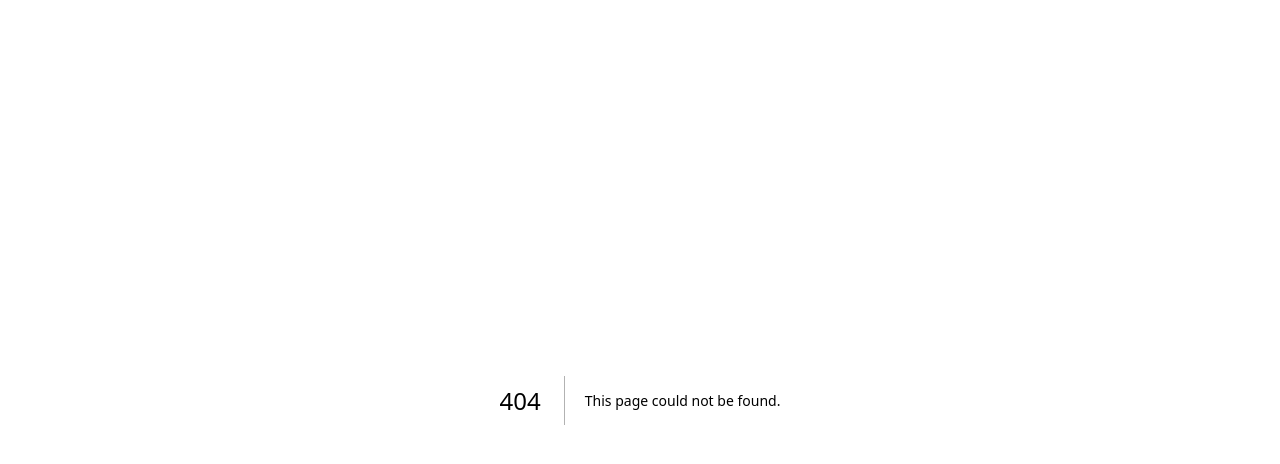
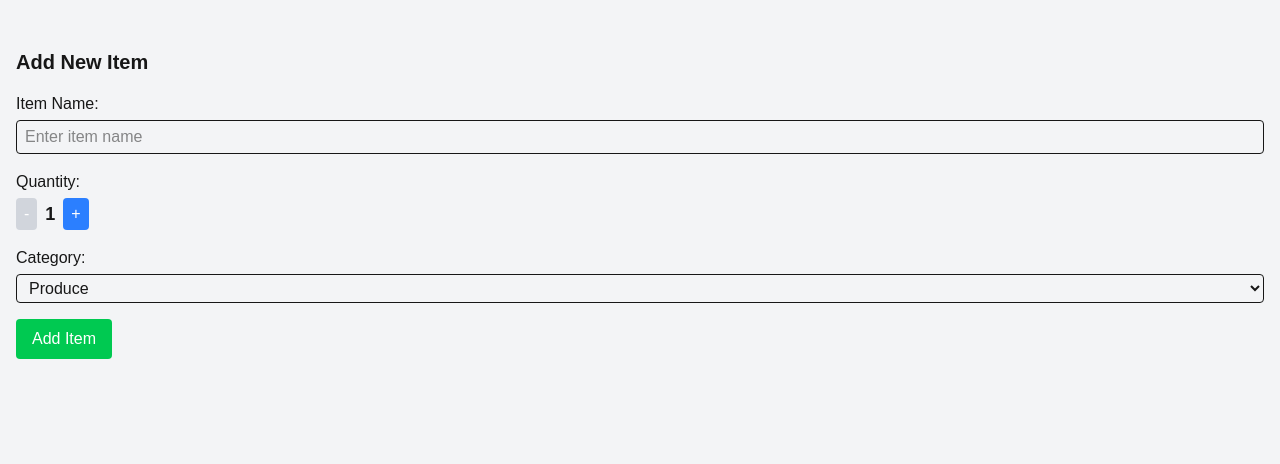
Before and after one commit to Caique-hub/cprg-306assignments, a Next.js app: page /week-5 in a window 1280 px wide. Before the commit this address had no page. Shown: the top 464 px of the page. Built offline with nearby package versions, Linux system fonts and the light colour scheme.

Commit message:
Added Week 4 link and NewItem component and Week 5

```diff
--- a/app/page.js
+++ b/app/page.js
@@ -22,6 +22,16 @@ export default function Home() {
           </li>
           <li className="tracking-[-.01em]">
             Save and see your changes instantly.
+          </li>
+          <li className="tracking-[-.01em]">
+            <a href="/week-4" className="text-blue-600 hover:underline">
+              Go to Week 4
+            </a>
+          </li>
+          <li className="tracking-[-.01em]">
+            <a href="/week-5" className="text-blue-600 hover:underline">
+              Go to Week 5
+            </a>
           </li>
         </ol>
 
--- /dev/null
+++ b/app/week-2/page.js
@@ -0,0 +1,7 @@
+export default function Page() {
+  return (
+    <main>
+      <h1>Shopping List</h1>
+    </main>
+  );
+}
--- /dev/null
+++ b/app/week-4/new-item.js
@@ -0,0 +1,49 @@
+"use client";
+
+import { useState } from "react";
+
+export default function NewItem() {
+  const [quantity, setQuantity] = useState(1);
+
+  const increment = () => {
+    if (quantity < 20) {
+      setQuantity(quantity + 1);
+    }
+  };
+
+  const decrement = () => {
+    if (quantity > 1) {
+      setQuantity(quantity - 1);
+    }
+  };
+
+  return (
+    <div className="p-4">
+      <div className="flex items-center justify-center space-x-4 mb-4">
+        <button
+          onClick={decrement}
+          disabled={quantity === 1}
+          className="bg-red-500 text-white px-3 py-1 rounded disabled:bg-gray-300"
+        >
+          -
+        </button>
+
+        <span className="text-xl font-bold">{quantity}</span>
+
+        <button
+          onClick={increment}
+          disabled={quantity === 20}
+          className="bg-blue-500 text-white px-3 py-1 rounded disabled:bg-gray-300"
+        >
+          +
+        </button>
+      </div>
+
+      <div className="flex justify-center">
+        <div className="bg-black bg-opacity-10 px-4 py-2 rounded text-center">
+          <span className="text-sm text-gray-600">Range: 1-20</span>
+        </div>
+      </div>
+    </div>
+  );
+}
--- /dev/null
+++ b/app/week-4/page.js
@@ -0,0 +1,10 @@
+import NewItem from "./new-item";
+
+export default function Week4() {
+  return (
+    <main>
+      <h1>New Item</h1>
+      <NewItem />
+    </main>
+  );
+}
--- /dev/null
+++ b/app/week-5/new-item.js
@@ -0,0 +1,112 @@
+"use client";
+
+import { useState } from "react";
+
+export default function NewItem() {
+  // State variables
+  const [name, setName] = useState("");
+  const [quantity, setQuantity] = useState(1);
+  const [category, setCategory] = useState("produce");
+
+  const increment = () => {
+    if (quantity < 20) {
+      setQuantity(quantity + 1);
+    }
+  };
+
+  const decrement = () => {
+    if (quantity > 1) {
+      setQuantity(quantity - 1);
+    }
+  };
+
+  // Form submission handler
+  const handleSubmit = (e) => {
+    e.preventDefault();
+
+    const item = {
+      name,
+      quantity,
+      category
+    };
+
+    console.log(item);
+    alert(`Name: ${name}, Quantity: ${quantity}, Category: ${category}`);
+
+    // Reset form
+    setName("");
+    setQuantity(1);
+    setCategory("produce");
+  };
+
+  return (
+    <div className="p-4">
+      <h1 className="text-xl font-bold mb-4">Add New Item</h1>
+
+      <form onSubmit={handleSubmit} className="space-y-4">
+        <div>
+          <label className="block mb-1">Item Name:</label>
+          <input
+            type="text"
+            value={name}
+            onChange={(e) => setName(e.target.value)}
+            required
+            className="w-full border rounded px-2 py-1"
+            placeholder="Enter item name"
+          />
+        </div>
+
+        <div>
+          <label className="block mb-1">Quantity:</label>
+          <div className="flex items-center space-x-2">
+            <button
+              type="button"
+              onClick={decrement}
+              disabled={quantity === 1}
+              className="bg-red-500 text-white px-2 py-1 rounded disabled:bg-gray-300"
+            >
+              -
+            </button>
+            <span className="text-lg font-bold">{quantity}</span>
+            <button
+              type="button"
+              onClick={increment}
+              disabled={quantity === 20}
+              className="bg-blue-500 text-white px-2 py-1 rounded disabled:bg-gray-300"
+            >
+              +
+            </button>
+          </div>
+        </div>
+
+        <div>
+          <label className="block mb-1">Category:</label>
+          <select
+            value={category}
+            onChange={(e) => setCategory(e.target.value)}
+            className="w-full border rounded px-2 py-1"
+          >
+            <option value="produce">Produce</option>
+            <option value="dairy">Dairy</option>
+            <option value="bakery">Bakery</option>
+            <option value="meat">Meat</option>
+            <option value="frozen foods">Frozen Foods</option>
+            <option value="canned goods">Canned Goods</option>
+            <option value="dry goods">Dry Goods</option>
+            <option value="beverages">Beverages</option>
+            <option value="snacks">Snacks</option>
+            <option value="household">Household</option>
+            <option value="other">Other</option>
+          </select>
+        </div>
+
+        <button
+          type="submit"
+          className="bg-green-500 text-white px-4 py-2 rounded"
+        >
+          Add Item
+        </button>
+      </form>
+    </div>
+  );
+}
--- /dev/null
+++ b/app/week-5/page.js
@@ -0,0 +1,9 @@
+import NewItem from "./new-item";
+
+export default function Week5() {
+  return (
+    <main className="min-h-screen bg-gray-100 py-8">
+      <NewItem />
+    </main>
+  );
+}
```
Also changed, not shown: app/week-2/student-info.js (added), app/week-3/item-list.js (added), app/week-3/item.js (added), app/week-3/page.js (added).
